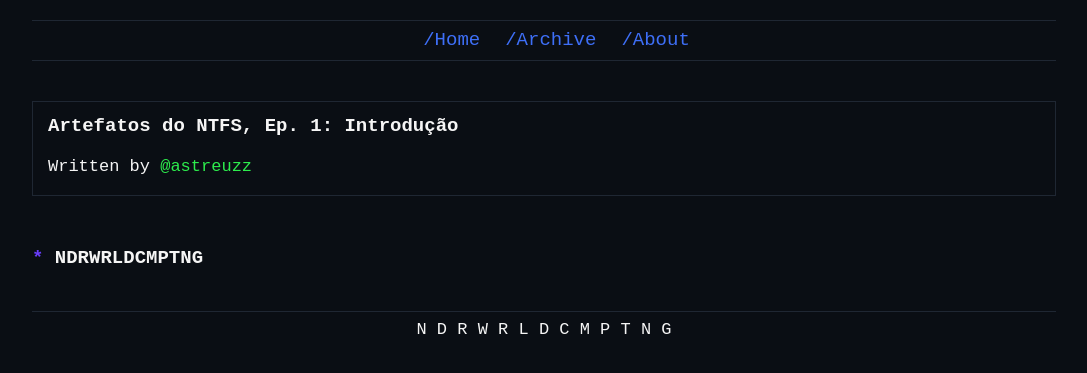
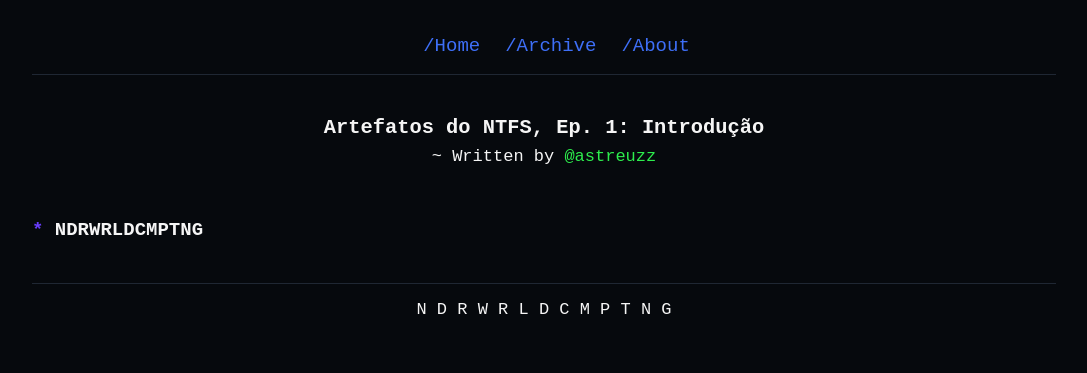
Before and after one commit to inferigang/inferigang.github.io, a Jekyll site: the page built from _posts/2023-02-26-artefatos-do-ntfs-ep-1.md, in a window 1280 px wide. Shown: the top 373 px of the page, without its empty margins (96-1183 px from the left). Built offline with Jekyll 4.4.1, drawn with Linux system fonts in a browser that asks for light colours.

Commit message:
Improve UI design

```diff
--- a/_sass/base.scss
+++ b/_sass/base.scss
@@ -7,7 +7,7 @@
   --border-alt: solid 1px var(--base-color);
   --selection-background: #f5f5f5;
   --selection-text: #0b0b0b;
-  --background-color: #0a0e14;
+  --background-color: #06090d;
   --text-color: var(--base-color);
   --placeholder-color: var(--base-color);
 
@@ -43,8 +43,19 @@
 
 .purple { color: var(--code-purple) }
 .blue { color: var(--code-blue) }
+.red { color: var(--code-red) }
+
+.green { color: var(--code-green) }
+.green_link:hover {
+  background-color: var(--code-green);
+  color: var(--background-color);
+}
+
 .white { color: var(--code-white) }
-.green { color: var(--code-green) }
+.white_link:hover {
+  background-color: var(--code-white);
+  color: var(--background-color);
+}
 
 $font-family:           "Roboto Mono", monospace !default;
 $font-size:             17px !default;
@@ -75,7 +86,7 @@
 footer {
   border-top: var(--border);
   margin-top: 40px;
-  padding-top: 7px;
+  padding-top: 15px;
   text-align: center;
 }
 
@@ -90,12 +101,12 @@
 }
 
 header {
-  margin-top: 20px;
   margin-bottom: 40px;
 }
 
 mark {
   background-color: var(--code-purple);
+  color: var(--background-color);
 }
 
 p {
@@ -113,11 +124,9 @@
   width: $container-width;
 }
 
-.explorer {
-  border: var(--border-alt);
-  padding: 10px 40px 10px 40px;
-}
+.center { text-align: center }
 
+.explorer { padding: 10px 15px 10px 15px }
 .explorer li { display: flex }
 .explorer li .post_info { order: 1 }
 .explorer li .post_author { order: 3 }
@@ -135,15 +144,16 @@
   order: 2;
 }
 
-.mascote { color: var(--code-red) }
+.mascote {
+  color: var(--code-red);
+}
 
 .menu ul {
-  border-top: var(--border);
   border-bottom: var(--border);
   font-size: $alt-font-size;
   text-align: center;
   list-style-type: none;
-  padding: 7px;
+  padding: 15px;
 }
 
 .menu ul li {
@@ -151,14 +161,12 @@
   margin-left: 25px;
 }
 
-.post_header {
-  border: var(--border);
-  margin-bottom: 50px;
-  padding: 0px 15px 0px 15px;
-}
+.post_header { margin-bottom: 50px }
 
 .post_header h1 {
   font-weight: bolder;
+  font-size: larger;
+  margin-bottom: 5px;
 }
 
 .post_header h1::before {
@@ -167,6 +175,9 @@
   text-justify: inter-word;
 }
 
+.post_header p { margin: 0 }
+.post_header p::before { content: "~ " }
+
 .section_nav { margin-bottom: 25px }
 
 ::selection, ::-moz-selection {
```
